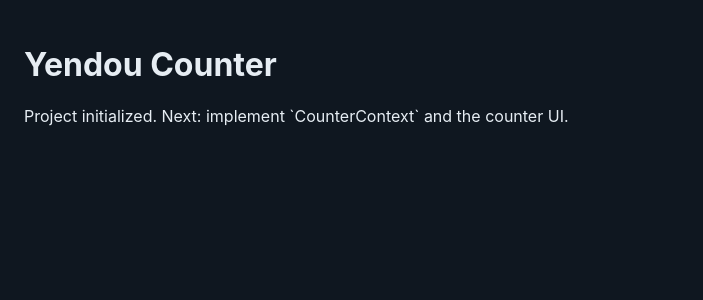
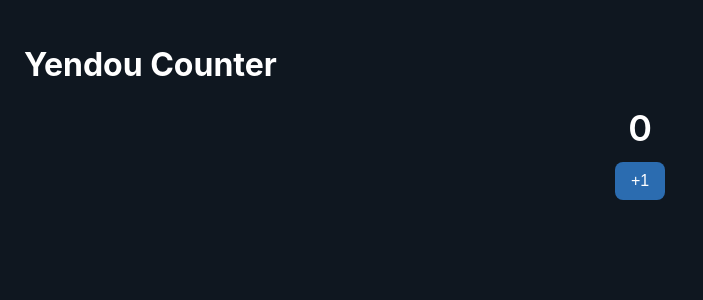
Before and after one commit to tejas0709/Yendou_take_home, a React (Vite) app: page / in a window 1280 px wide. Shown: the top 300 px of the page, without its empty margins (0-703 px from the left). Built offline with nearby package versions, Linux system fonts and the light colour scheme.

Commit message:
feat(ui): add Counter component with +1 button

```diff
--- a/src/App.tsx
+++ b/src/App.tsx
@@ -1,10 +1,11 @@
 import React from 'react'
+import Counter from './components/Counter'
 
 export default function App() {
   return (
     <div style={{ fontFamily: 'Inter, system-ui, Arial, sans-serif', padding: 24 }}>
-      <h1>Yendou Counter</h1>
-      <p>Project initialized. Next: implement `CounterContext` and the counter UI.</p>
+      <h1 style={{ color: '#FFFFFF' }}>Yendou Counter</h1>
+      <Counter />
     </div>
   )
 }
--- /dev/null
+++ b/src/components/Counter.tsx
@@ -0,0 +1,39 @@
+import React from 'react'
+import useCounter from '../hooks/useCounter'
+
+export default function Counter() {
+  const { count, increment } = useCounter()
+
+  return (
+    <div style={{ display: 'flex', flexDirection: 'column', alignItems: 'center', gap: 12 }}>
+      <div
+        style={{
+          fontSize: 36,
+          fontWeight: 600,
+          color: '#FFFFFF',
+          minWidth: 80,
+          textAlign: 'center'
+        }}
+        aria-live="polite"
+      >
+        {count}
+      </div>
+
+      <button
+        onClick={increment}
+        style={{
+          appearance: 'none',
+          border: 'none',
+          background: '#2B6CB0',
+          color: 'white',
+          padding: '10px 16px',
+          borderRadius: 8,
+          fontSize: 16,
+          cursor: 'pointer'
+        }}
+      >
+        +1
+      </button>
+    </div>
+  )
+}
```
